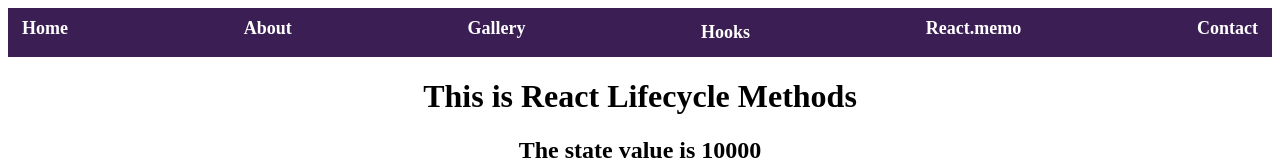
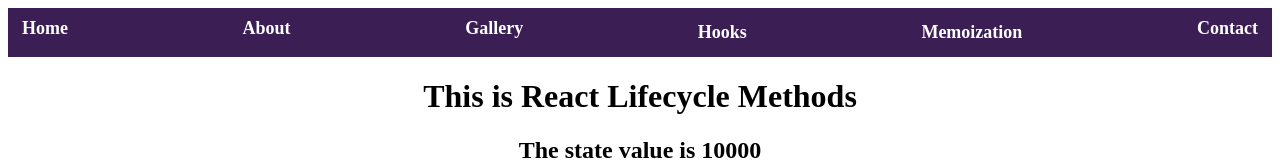
Before and after one commit to Abii06/SECE2025MERN, a React (Vite) app in the folder seceFrontend/: page /reactlm in a window 1280 px wide. Shown: the top 160 px of the page. Built offline with nearby package versions, Linux system fonts and the light colour scheme.

Commit message:
Day 11 Task

```diff
--- a/seceFrontend/src/components/Functional components/Navbar.jsx
+++ b/seceFrontend/src/components/Functional components/Navbar.jsx
@@ -28,7 +28,14 @@ const Navbar=()=>{
         <li><Link to="/student"className="link">Student</Link></li>
         </ul>)}
         </div>
-        <li><Link to="/memo" className="link">React.memo</Link></li>
+        <div className="dropdown">
+           <li onClick={toggleDropdown} onLeave={toggleDropdown} className="link">Memoization</li>
+            {dropdown && (
+              <ul className="dropdown-menu">
+                <li><Link to="/memo" className="link">Memo</Link></li>
+              </ul>
+            )}
+            </div>
         <li><Link to="/contact" className="link">Contact</Link></li>
 </ol>
         </nav>
```
